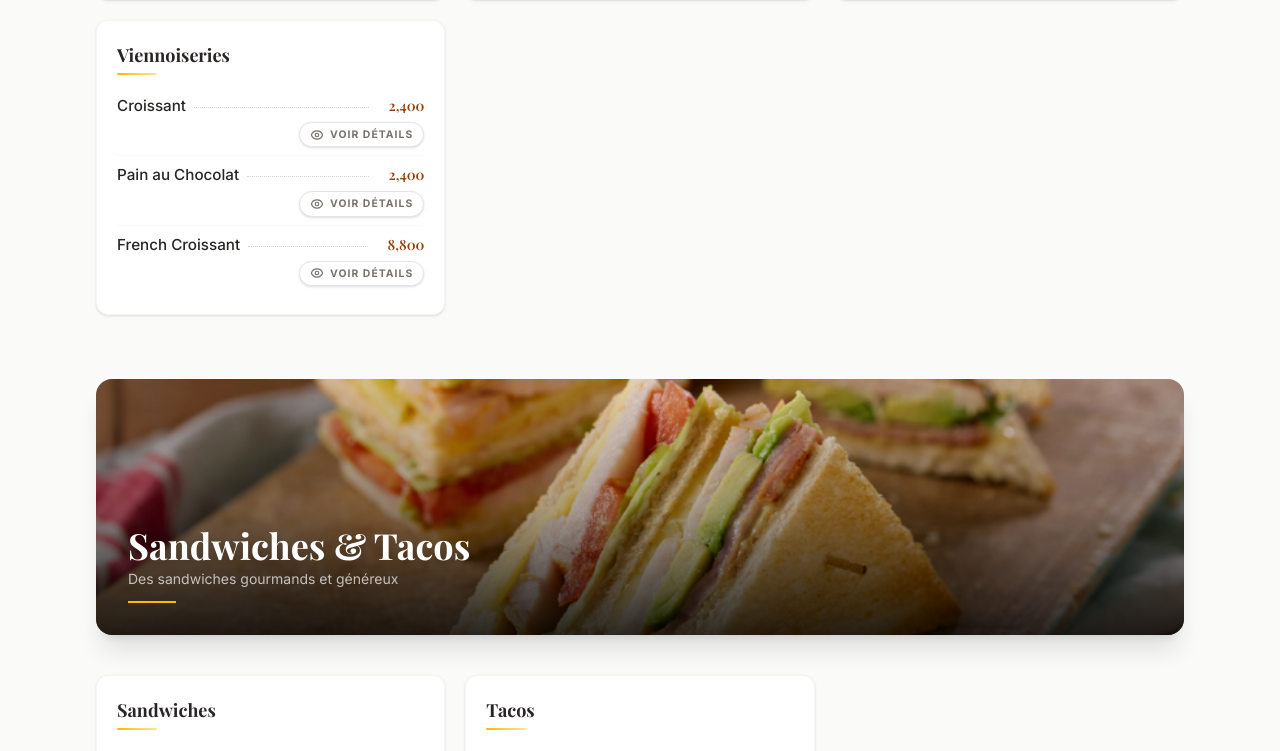
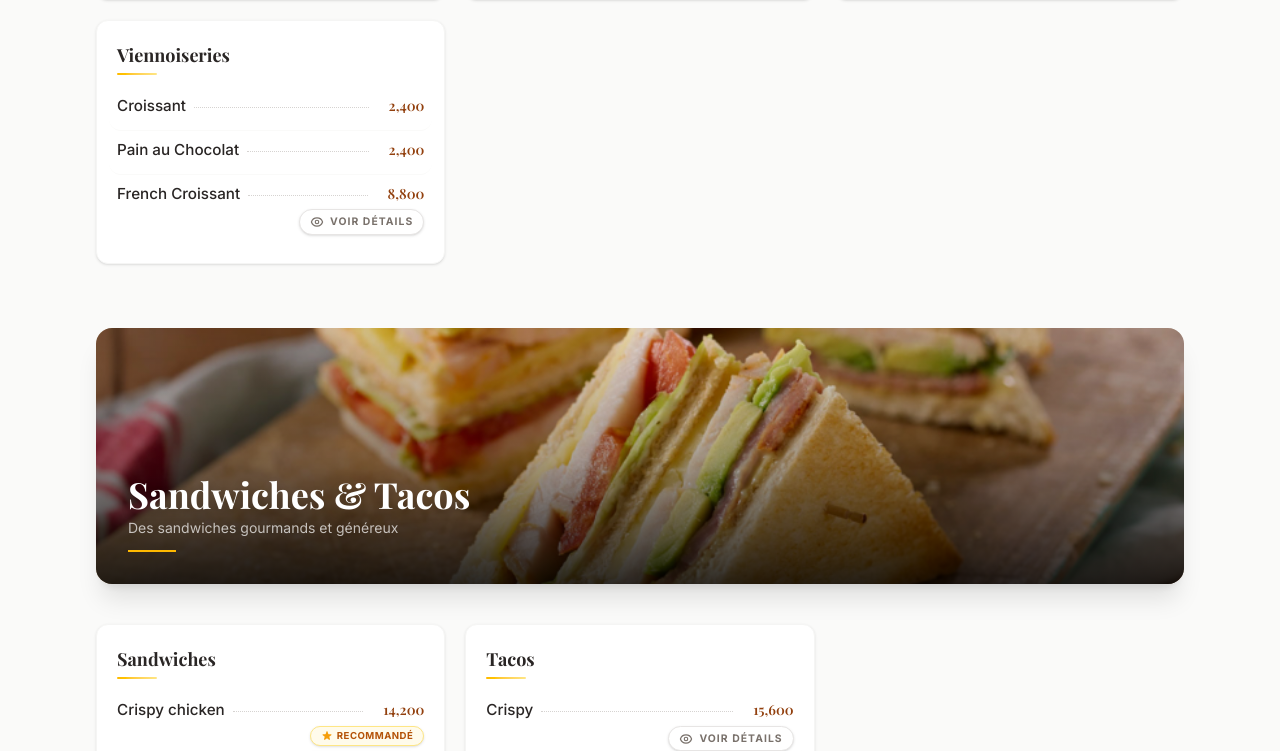
Before and after one commit to aminos14759/cafe, a React (Vite) app: page / in a window 1280 px wide. Shown: the part 1741-2492 px from the top of the page. Built offline with nearby package versions, Linux system fonts and the light colour scheme; a web font is replaced by a local one.

Commit message:
amelioration

```diff
--- a/src/App.jsx
+++ b/src/App.jsx
@@ -125,8 +125,8 @@ const menuSections = [
       {
         name: "Viennoiseries",
         items: [
-          { name: "Croissant", price: "2,400" },
-          { name: "Pain au Chocolat", price: "2,400" },
+          { name: "Croissant", price: "2,400", hideDetails: true },
+          { name: "Pain au Chocolat", price: "2,400", hideDetails: true },
           { name: "French Croissant", price: "8,800" },
         ],
       },
@@ -510,7 +510,7 @@ function MenuItem({ name, desc, price, popular, onClick, hideDetails }) {
 
 /* ═══════ Category Card ═══════ */
 function CategoryCard({ name, items, delay, sectionTitle, onItemClick }) {
-  const hideDetails = name === "Thés" || sectionTitle === "Nos Cafés" || name === "Cafés Classiques" || name === "Boissons Froides";
+  const hideDetails = name === "Thés" || sectionTitle === "Nos Cafés" || name === "Cafés Classiques" || name === "Boissons Froides" || name === "Suppléments" || name === "Nos Jus";
   return (
     <div
       className="animate-fade-in-up rounded-xl border border-stone-100 bg-white p-5 shadow-sm transition-all duration-300 hover:shadow-md hover:border-amber-100"
@@ -523,7 +523,7 @@ function CategoryCard({ name, items, delay, sectionTitle, onItemClick }) {
           <MenuItem
             key={i}
             {...item}
-            hideDetails={hideDetails}
+            hideDetails={hideDetails || item.hideDetails}
             onClick={() => onItemClick({ ...item, sectionTitle, categoryName: name })}
           />
         ))}
```
